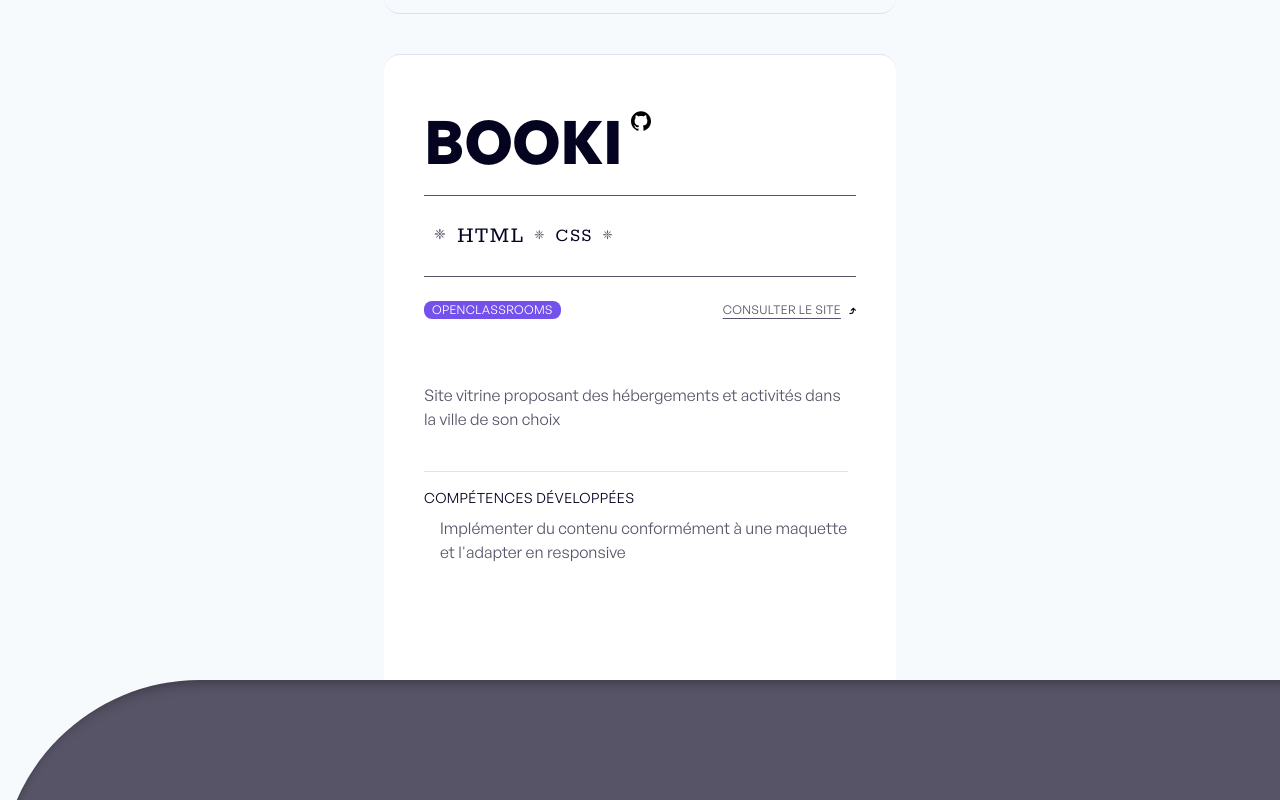
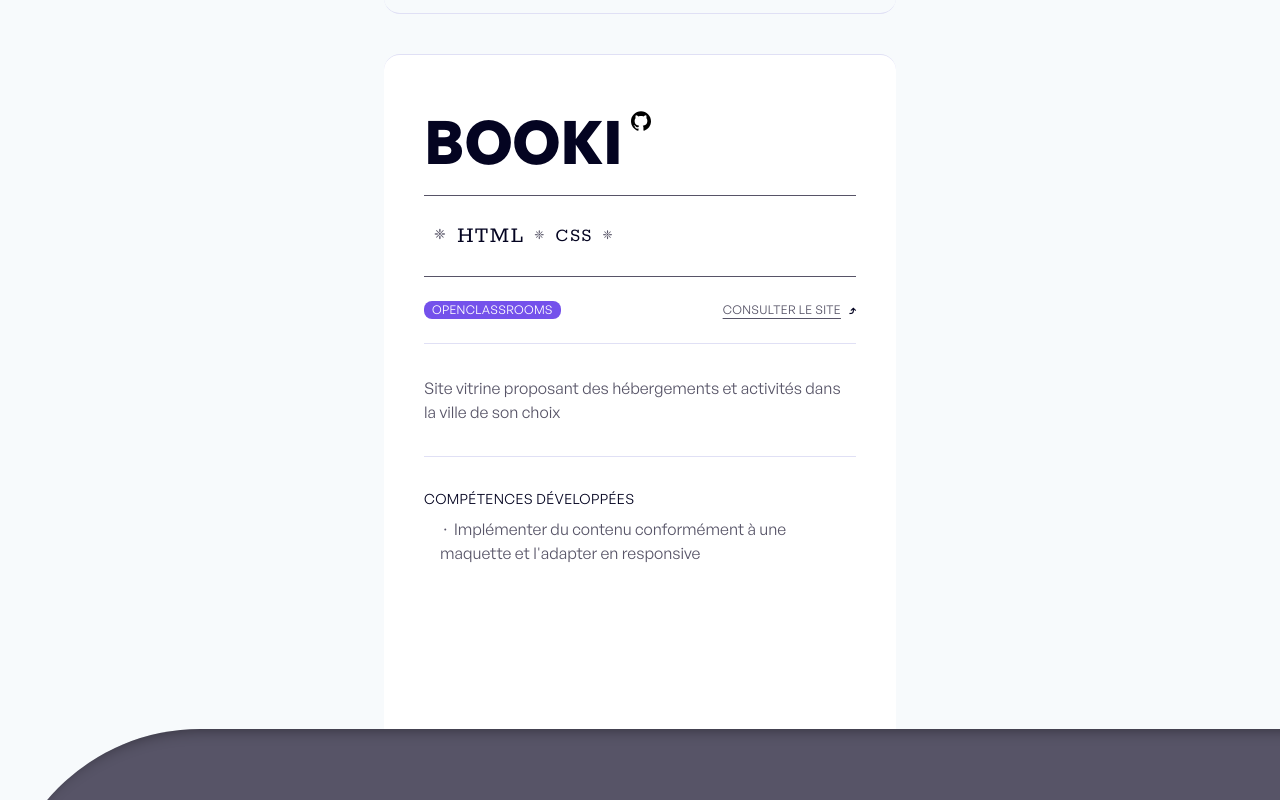
Before and after one commit to MandyTrl/mdytrl, a Next.js app: page /projects/Booki in a window 1280 px wide. Shown: the part 492-1292 px from the top of the page. Built offline with nearby package versions, Linux system fonts and the light colour scheme; what tailwindcss-gradients would draw is missing.

Commit message:
init CV component" "

```diff
--- a/src/app/about/page.tsx
+++ b/src/app/about/page.tsx
@@ -1,11 +1,20 @@
 import { Inspiration } from '@/components/Inspiration/Inspiration'
+import { MusicCard } from '@/components/Inspiration/MusicCard'
 import { AboutLayout } from '@/components/Layouts/AboutLayout'
+import { inspiration, inspirationEnum } from '@/utils/datas/inspiration'
 
 export default function About() {
+  const musicInspiration = inspiration.filter((el) => el.type === inspirationEnum.MUSIC)
+
   return (
     <main className="flex flex-col h-full items-center justify-between font-generalSans">
       <section id="about" className="mb-20 h-full">
         <AboutLayout />
+        <div className="flex items-end">
+          {musicInspiration.map((el, idx) => {
+            return <MusicCard key={idx} index={idx} datas={el} numberOfItems={inspiration.length} />
+          })}
+        </div>
       </section>
 
       <section id="inspiration" className="mb-20">
--- /dev/null
+++ b/src/components/About/CV.tsx
@@ -0,0 +1,10 @@
+export const CV = () => {
+  return (
+    <section id="CV" className="w-fit rounded-xl py-4 px-6 border-[0.5px] border-gray-primary my-4">
+      <ul className="[&>*]:border-b-[0.7px] [&>*]:border-gray-secondary">
+        <li>test</li>
+        <li>test</li>
+      </ul>
+    </section>
+  )
+}
--- a/src/components/PictureProfil.tsx
+++ b/src/components/About/PictureProfil.tsx
@@ -1,5 +1,5 @@
 import Image from 'next/image'
-import { RoundedText } from './UI/RoundedText'
+import { RoundedText } from '../UI/RoundedText'
 
 export default function ProfilPicture() {
   const labelStyle =
--- a/src/components/AboutSection.tsx
+++ /dev/null
@@ -1,11 +0,0 @@
-import ProfilPicture from './PictureProfil'
-import { Bio } from './Bio'
-
-export const AboutSection = () => {
-  return (
-    <div className="flex flex-col items-center">
-      <ProfilPicture />
-      <Bio />
-    </div>
-  )
-}
--- a/src/components/Inspiration/Inspiration.tsx
+++ b/src/components/Inspiration/Inspiration.tsx
@@ -2,12 +2,10 @@
 import { v4 as uuidv4 } from 'uuid'
 import { StuffCard } from './StuffCard'
 import { inspiration, inspirationEnum } from '@/utils/datas/inspiration'
-import { MusicCard } from './MusicCard'
 import { BookCard } from './BookCard'
 import { ArtCard } from './ArtCard'
 
 export const Inspiration = () => {
-  const musicInspiration = inspiration.filter((el) => el.type === inspirationEnum.MUSIC)
   const bookInspiration = inspiration.filter((el) => el.type === inspirationEnum.BOOK)
   const stuffInspiration = inspiration.filter((el) => el.type === inspirationEnum.STUFF)
   const artInspiration = inspiration.filter((el) => el.type === inspirationEnum.ART)
@@ -32,11 +30,6 @@
       </div>
       <div className="[&>*]:my-6 flex flex-col">
         <div className="flex items-end">
-          {musicInspiration.map((el, idx) => {
-            return <MusicCard key={uuidv4()} index={idx} datas={el} numberOfItems={inspiration.length} />
-          })}
-        </div>
-        <div className="flex items-end">
           {bookInspiration.map((el, idx) => {
             return <BookCard key={uuidv4()} index={idx} datas={el} numberOfItems={inspiration.length} />
           })}
--- a/src/components/Layouts/AboutLayout.tsx
+++ b/src/components/Layouts/AboutLayout.tsx
@@ -1,10 +1,15 @@
-import ProfilPicture from '@/components/PictureProfil'
-import { Bio } from '@/components/Bio'
+import ProfilPicture from '@/components/About/PictureProfil'
+import { Bio } from '@/components/About/Bio'
+import { CV } from '../About/CV'
 
 export const AboutLayout = () => {
   return (
     <div className="h-screen text-gray-primary flex">
-      <Bio />
+      <div>
+        <Bio />
+        <CV />
+      </div>
+
       <ProfilPicture />
     </div>
   )
--- a/src/components/Layouts/ProjectLayout.tsx
+++ b/src/components/Layouts/ProjectLayout.tsx
@@ -85,22 +85,22 @@
             )}
           </div>
 
-          <div className="py-8">
-            <p className="text-gray-primary pt-4 pb-10">{project.description}</p>
+          <div className="mt-6 mb-20">
+            <p className="text-gray-primary py-8 border-t-[0.5px] border-b-[0.5px] border-gray-secondary">
+              {project.description}
+            </p>
 
             <div>
-              <p className="uppercase mr-2 text-sm tracking-wide pt-4 pb-2 border-t-[0.5px] border-gray-secondary">
-                COMPÉTENCES DÉVELOPPÉES
-              </p>
-              <div>
+              <p className="uppercase mr-2 text-sm tracking-wide mt-8 pb-2">COMPÉTENCES DÉVELOPPÉES</p>
+              <ul>
                 {project.skills_developed?.map((skill: string) => {
                   return (
-                    <p key={uuidv4()} className="pb-1 pl-4 text-gray-primary">
-                      {skill}
-                    </p>
+                    <li key={uuidv4()} className="list-outside pb-1 pl-4 text-gray-primary">
+                      ∙ {skill}
+                    </li>
                   )
                 })}
-              </div>
+              </ul>
             </div>
           </div>
         </div>
--- a/src/components/Layouts/TechnicalSkillsLayout.tsx
+++ b/src/components/Layouts/TechnicalSkillsLayout.tsx
@@ -3,7 +3,7 @@
 
 export const TechnicalSkillsLayout = () => {
   return (
-    <aside className="w-full h-[600px] flex justify-around items-center">
+    <aside className="w-full h-[630px] flex items-center justify-around">
       <Stacks />
       <ProjectsList />
     </aside>
--- a/src/components/ProjectsList.tsx
+++ b/src/components/ProjectsList.tsx
@@ -13,7 +13,7 @@
           >
             <Link href={`/projects/${project.name}`}>
               <div className="flex justify-between px-2">
-                <p className="uppercase transform duration-300 group-hover:scale-[1.25] group-hover:translate-x-[10%]">
+                <p className="uppercase transform duration-300 group-hover:scale-[1.30] group-hover:translate-x-[10%]">
                   <span className="group-hover:opacity-100 opacity-0 duration-300 text-yel-primary">•</span>{' '}
                   {project.name}
                 </p>
--- a/src/components/Stacks.tsx
+++ b/src/components/Stacks.tsx
@@ -6,14 +6,14 @@
   const stacksWithUniqueIds = stacks.map((stack) => ({ ...stack, id: uuidv4() }))
 
   return (
-    <div className="w-fit h-full overflow-hidden no-scrollbar relative border border-red">
+    <div className="w-fit h-full overflow-hidden no-scrollbar relative">
       <div>
         <div className="animate-scrolling">
           {stacksWithUniqueIds.map((stack: stackType) => {
             return (
               <div
                 key={`${stack.name}_${stack.id}`}
-                className="p-4 my-2 flex flex-col justify-around items-center border border-gray-secondary border-solid rounded-lg"
+                className="p-4 my-2 flex flex-col justify-around items-center border-[0.3px] border-gray-primary border-solid rounded-lg"
               >
                 <Image src={stack.logo} alt={`logo_${stack.name}`} width={40} height={40} />
                 <p className="text-sm">{stack.name}</p>
@@ -26,7 +26,7 @@
             return (
               <div
                 key={`${stack.id}_${stack.name}`}
-                className="p-4 my-2 flex flex-col justify-around items-center border border-gray-secondary border-solid rounded-lg"
+                className="p-4 my-2 flex flex-col justify-around items-center border-[0.5px] border-gray-primary border-solid rounded-lg"
               >
                 <Image src={stack.logo} alt={`logo_${stack.name}`} width={40} height={40} />
                 <p className="text-sm">{stack.name}</p>
```
Also changed, not shown: src/components/About/Bio.tsx (renamed from src/components/Bio.tsx).
